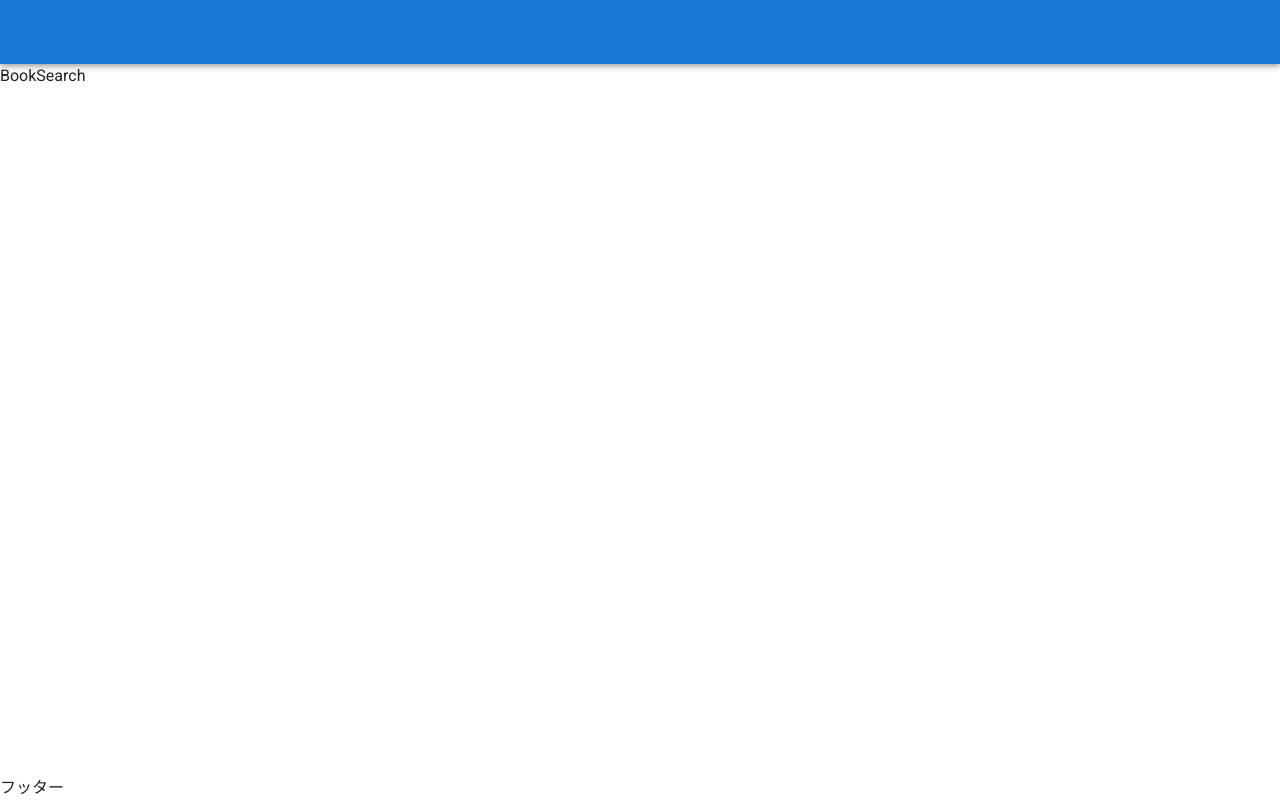
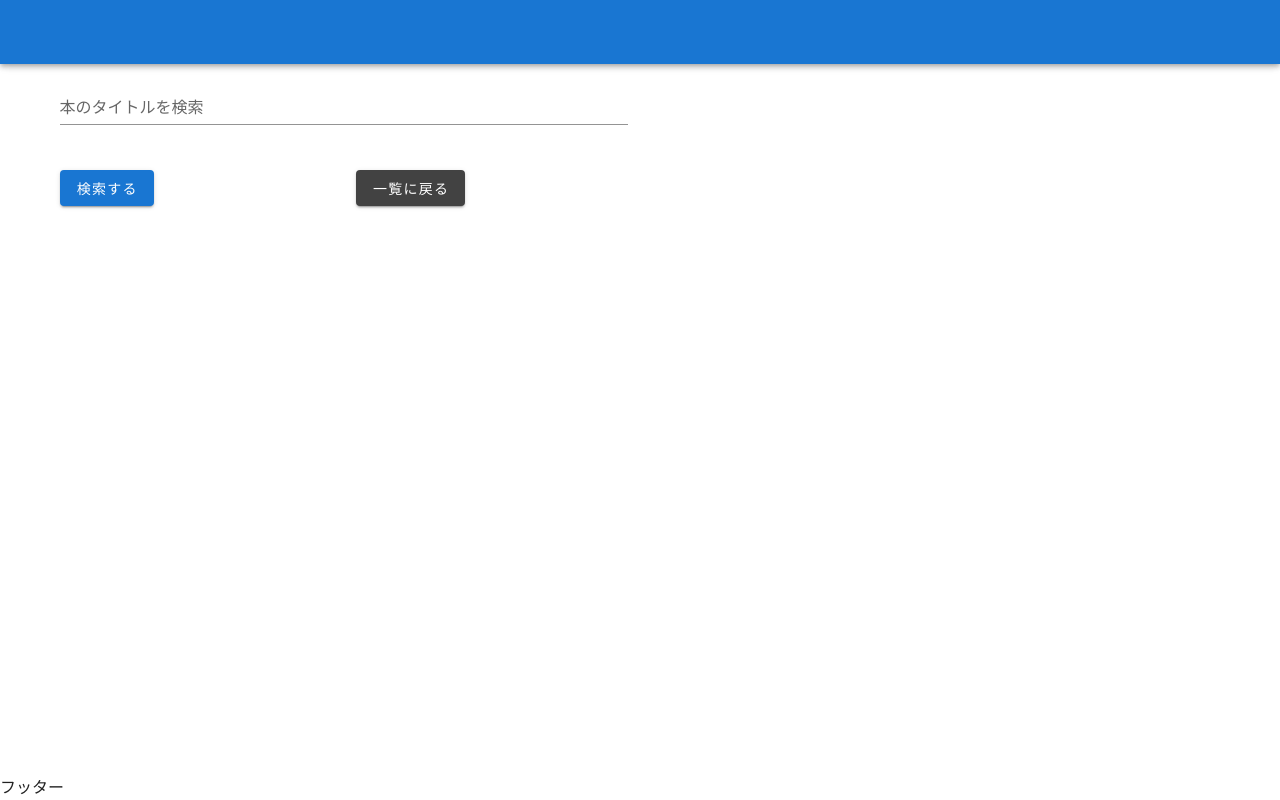
Before and after one commit to zinmarlay/vue2googlebookapiap, a Vue app in the folder bookapp/: page /search in a window 1280 px wide. Built offline with nearby package versions, Linux system fonts and the light colour scheme.

Commit message:
Search Page, API setting

```diff
--- a/bookapp/src/pages/BookSearch.vue
+++ b/bookapp/src/pages/BookSearch.vue
@@ -1,12 +1,101 @@
 <template>
   <div>
-    BookSearch
+    <v-container>
+        <v-row>
+            <v-col cols="6">
+                <v-text-field
+                    label = "本のタイトルを検索"
+                    v-model = "keyword"
+                />
+            </v-col>
+        </v-row>
+        <v-row>
+            <v-col cols="3">
+                <v-btn
+                    color="primary"
+                    @click="search(keyword)">
+                    検索する
+                </v-btn>
+            </v-col>
+            <v-col cols="3">
+                <v-btn
+                    color="secondary"
+                    to = '/'>
+                    一覧に戻る
+                </v-btn>
+            </v-col>
+        </v-row>
+        <v-row>
+            <v-col cols="12" md="6"
+                v-for="(book, index) in searchResults" :key="book.index">
+                <v-card class="mx-auto">
+                    <v-row>
+                        <v-col cols="4">
+                            <v-img :src="book.img"></v-img>
+                        </v-col>
+                         <v-col cols="8">
+                            <v-card-title>{{book.title}}</v-card-title>
+                            {{book.description}}
+                            <v-spacer></v-spacer>
+                            <v-card-actions>
+                                <v-btn fab dark color="indigo"
+                                    @click="addBookList(index)">
+                                    <v-icon dark>mdi-plus</v-icon>
+                                </v-btn>
+                            </v-card-actions>
+                        </v-col>
+                    </v-row>
+                </v-card>
+
+            </v-col>
+        </v-row>
+    </v-container>
   </div>
 </template>
 
 <script>
 export default {
+    name: 'BookSearch',
+    data(){
+        return{
+            keyword:'',
+            searchResults:[]
 
+        }
+            },
+            methods:{
+                async search(keyword){
+                    this.searchResults = []
+                    //クエリーストリングを作成
+                    const baseUrl = 'https://www.googleapis.com/books/v1/volumes?'
+                    const params = {
+                        q: `intitle:${keyword}`,
+                        maxResults: 40
+
+                    }
+                    const queryParams = new URLSearchParams(params)
+                    console.log(baseUrl+queryParams);
+
+                    //FetchでJSON取得
+                    const response = await fetch(baseUrl + queryParams)
+                    .then(response => response.json())
+                    console.log(response.items)
+
+                    //必要な情報を配列にPush
+                    for(let book of response.items){
+                        let title = book.volumeInfo.title
+                        let img = book.volumeInfo.imageLinks
+                        let description = book.volumeInfo.description
+                        this.searchResults.push({
+                            title: title ? title : '',
+                            img : img ? img.thumbnail : '',
+                            description: description ? description.slice(0, 40) : ''
+                        })
+                    }
+
+                }
+
+            }
 }
 </script>
 
```
